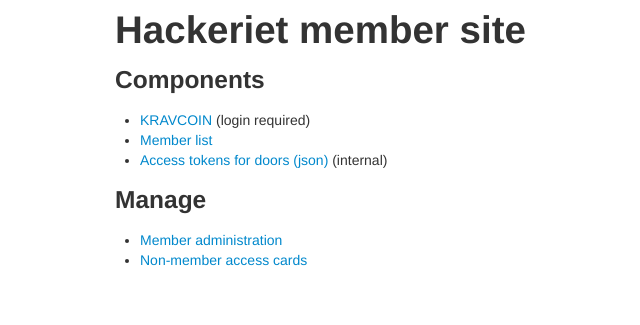
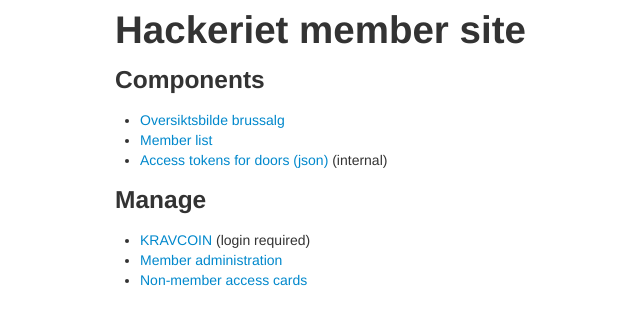
Before and after one commit to kiloreven/hackerhula, a Django app: page /hackeradmin/ in a window 1280 px wide. Shown: the top 325 px of the page, without its empty margins (55-695 px from the left). Run offline with Django 3.2, Linux system fonts and the light colour scheme; parts of the project's set-up code (start-up, migrations or seed data) failed here and were passed over; some libraries are stand-ins or nearby versions.

Commit message:
Add pytz and better links.

```diff
--- a/hackeradmin/templates/frontpage.html
+++ b/hackeradmin/templates/frontpage.html
@@ -5,13 +5,14 @@
 
 <h3>Components</h3>
 <ul>
-  <li><a href="https://microdisko.no/brus/">KRAVCOIN</a> (login required)</li>
+  <li><a href="https://microdisko.no/brus/">Oversiktsbilde brussalg</a></li>
   <li><a href="{% url "memberlist" %}">Member list</a></li>
   <li><a href="{% url "dooraccess" %}">Access tokens for doors (json)</a> (internal)</li>
 </ul>
 
 <h3>Manage</h3>
  <ul>
+    <li><a href="https://microdisko.no/brus/account">KRAVCOIN</a> (login required)</li>
      <li><a href="/hackeradmin/admin/member/member/">Member administration</a></li>
      <li><a href="/hackeradmin/admin/member/physicalaccess/">Non-member access cards</a></li>
   </ul>
--- a/requirements.txt
+++ b/requirements.txt
@@ -1 +1,2 @@
 Django==1.8.5
+pytz
```
